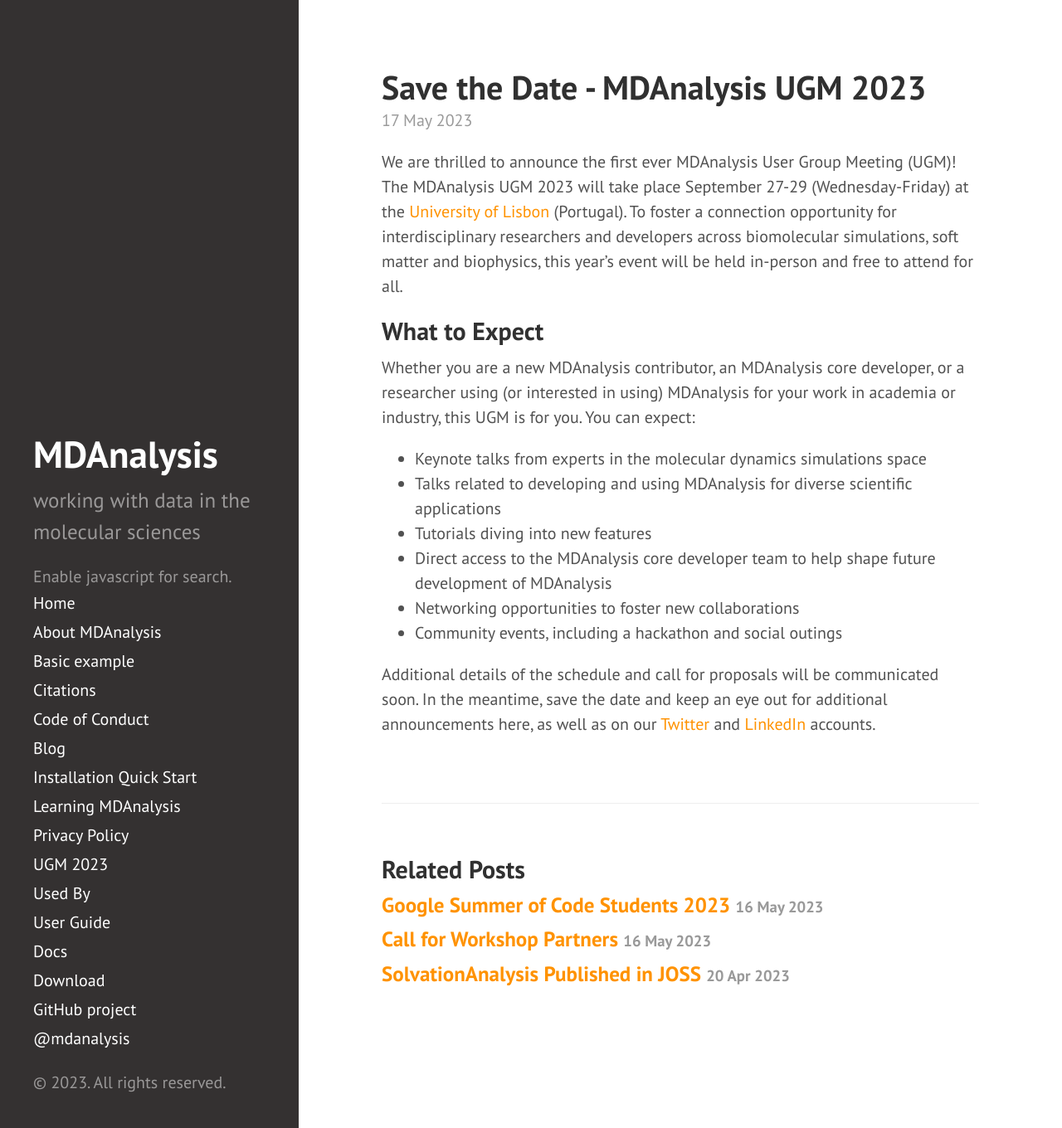
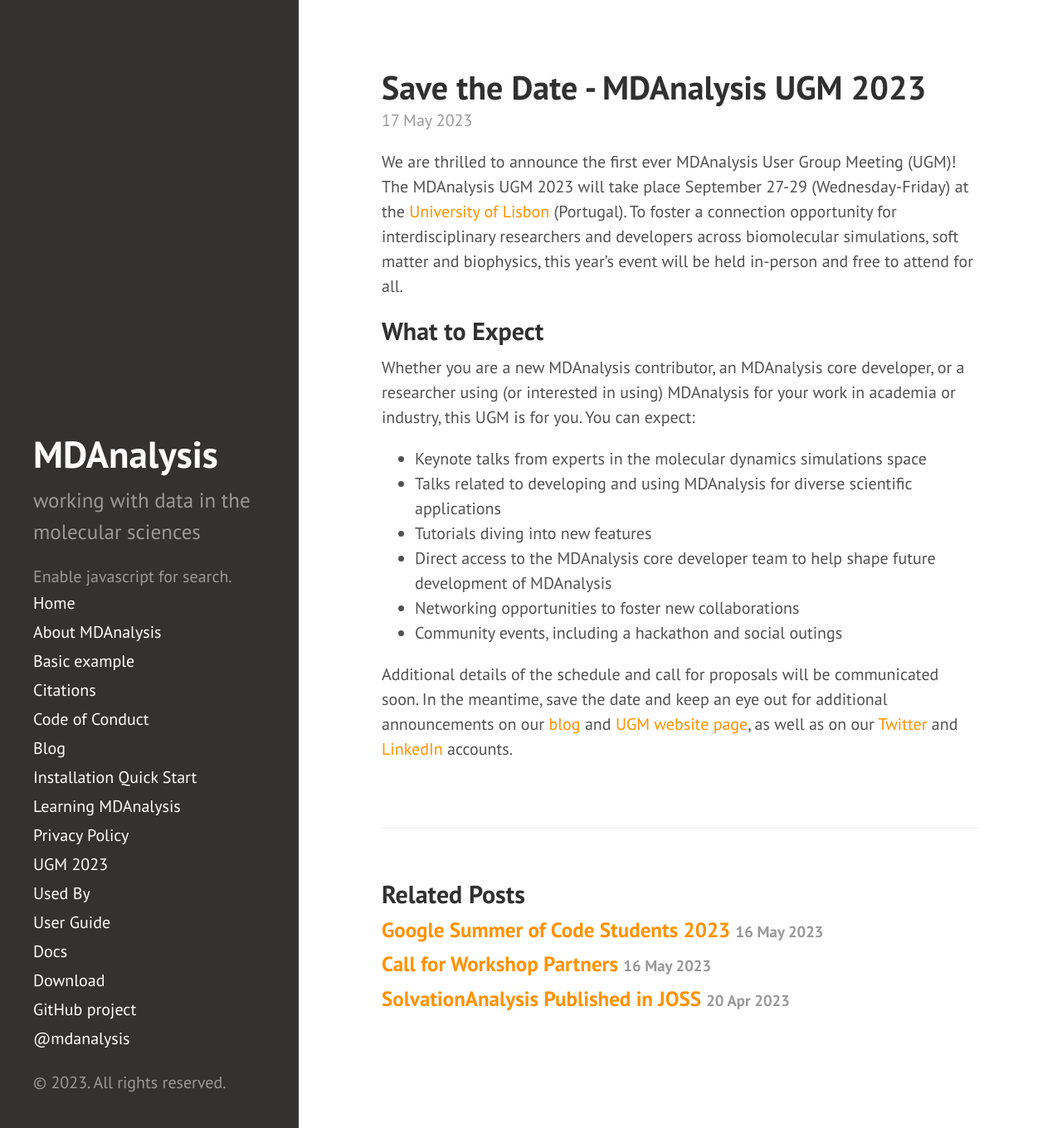
Before and after one commit to MDAnalysis/MDAnalysis.github.io, a Jekyll site: the page built from _posts/2023-05-17-save-date-ugm2023.md, in a window 1280 px wide and 1360 px high. Shown: the whole window at 83% size. Built offline with Jekyll 4.4.1, drawn with Linux system fonts in a browser that asks for light colours; comment, search, counter and statistics services are not loaded.

Commit message:
Add link to UGM website page to save the date blog post

```diff
--- a/_posts/2023-05-17-save-date-ugm2023.md
+++ b/_posts/2023-05-17-save-date-ugm2023.md
@@ -14,8 +14,10 @@ Whether you are a new MDAnalysis contributor, an MDAnalysis core developer, or a
 * Networking opportunities to foster new collaborations
 * Community events, including a hackathon and social outings
 
-Additional details of the schedule and call for proposals will be communicated soon. In the meantime, save the date and keep an eye out for additional announcements here, as well as on our [Twitter][twitter] and [LinkedIn][linkedin] accounts.
+Additional details of the schedule and call for proposals will be communicated soon. In the meantime, save the date and keep an eye out for additional announcements on our [blog][blog] and [UGM website page][ugmPage], as well as on our [Twitter][twitter] and [LinkedIn][linkedin] accounts.
 
 [uniL]: https://goo.gl/maps/BSbir2yi7QhmJ6BY6
+[blog]: https://www.mdanalysis.org/blog/
+[ugmPage]: https://www.mdanalysis.org/pages/ugm2023/
 [twitter]: https://twitter.com/mdanalysis
 [linkedin]: https://www.linkedin.com/company/mdanalysis/
```
